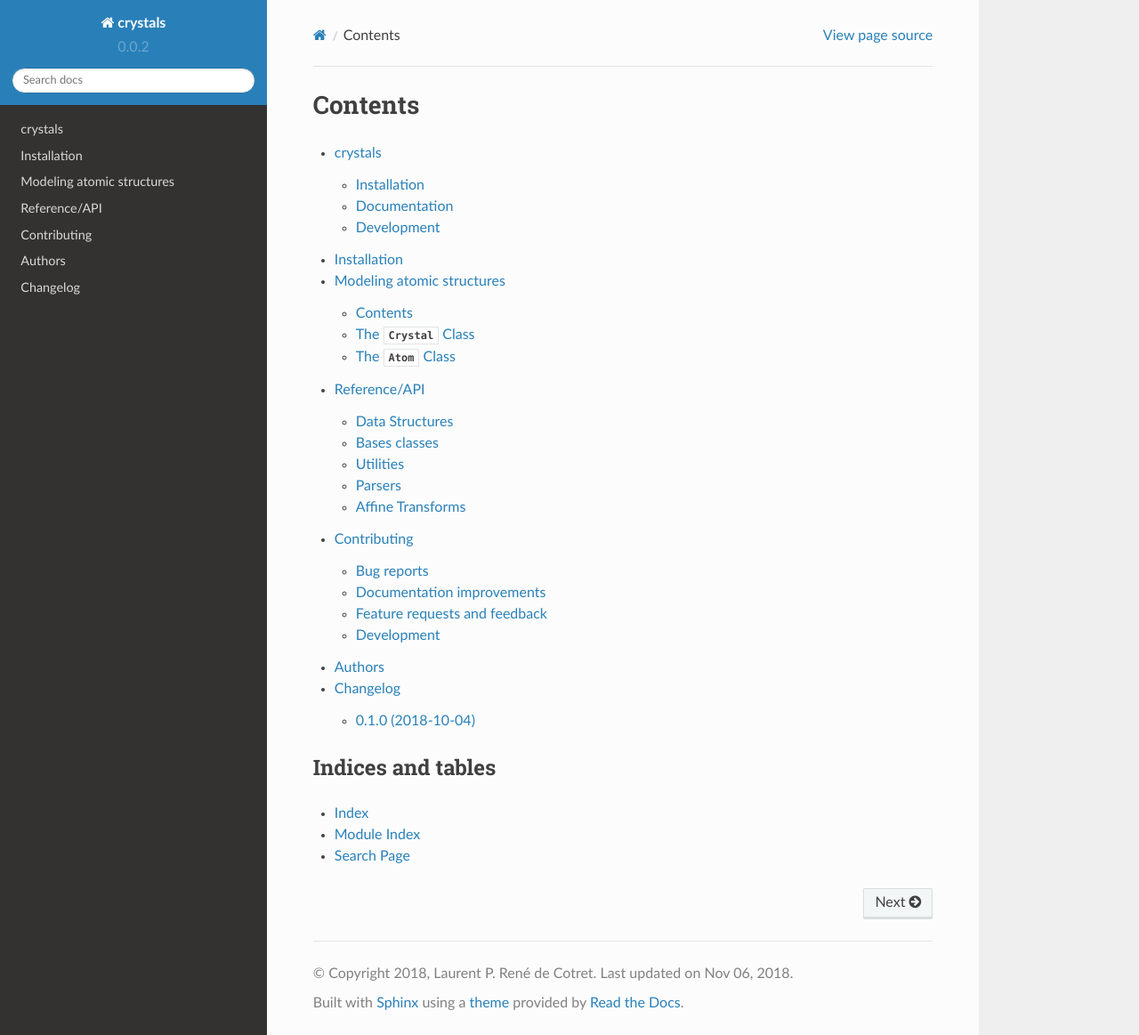
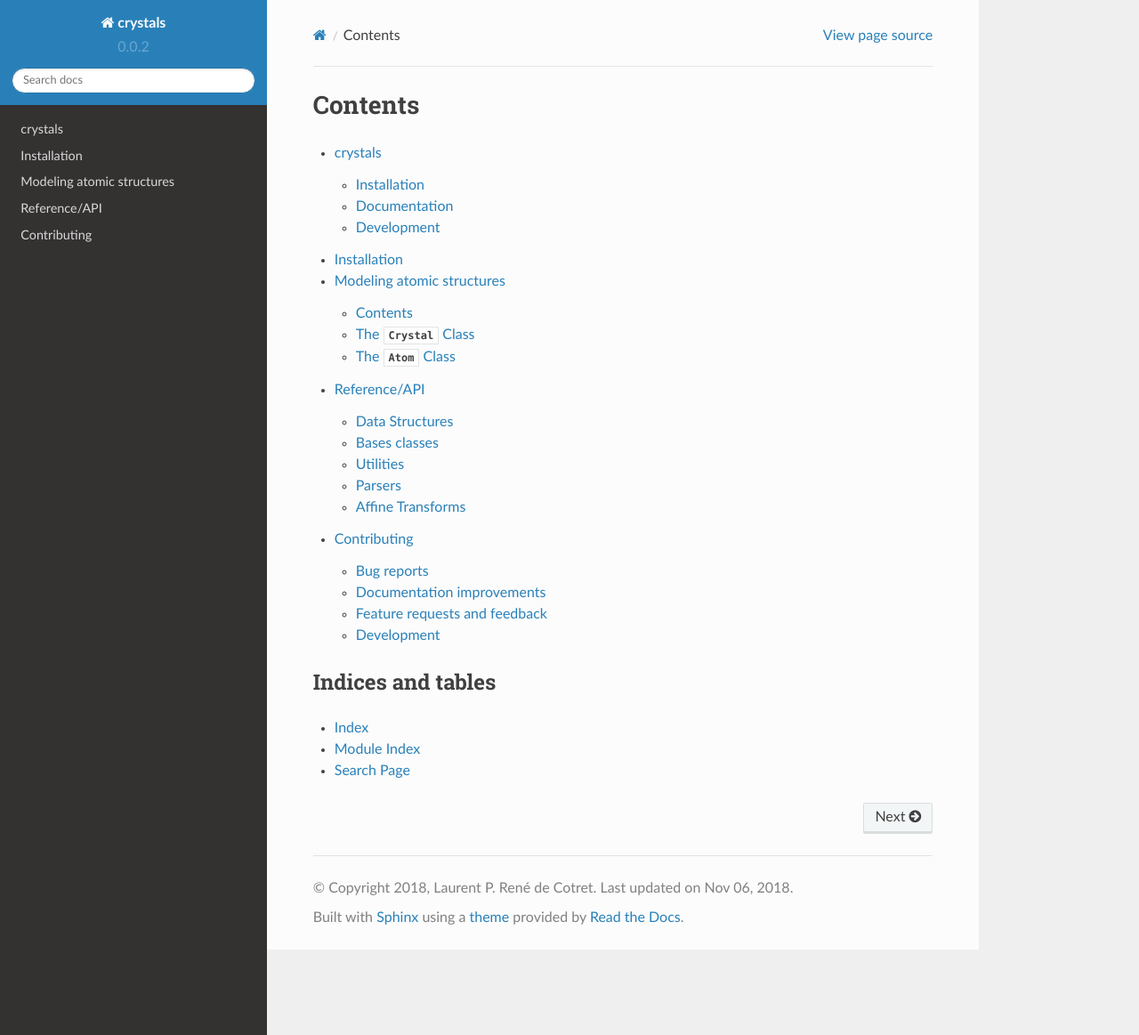
Before and after one commit to LaurentRDC/crystals, a Sphinx documentation site: the page built from docs/index.rst, in a window 1280 px wide and 1163 px high. Shown: the whole window at 89% size. Built offline with Sphinx 7.4.7 and the Read the Docs theme 2.0.0, drawn with Linux system fonts in a browser that asks for light colours.

```diff
--- a/CHANGELOG.rst
+++ b/CHANGELOG.rst
@@ -2,7 +2,7 @@
 Changelog
 =========
 
-0.1.0 (2018-10-04)
+0.0.2 (2018-11-06)
 ------------------
 
 * First release on PyPI.
--- a/docs/authors.rst
+++ /dev/null
@@ -1 +0,0 @@
-.. include:: ../AUTHORS.rst
--- a/docs/changelog.rst
+++ /dev/null
@@ -1 +0,0 @@
-.. include:: ../CHANGELOG.rst
--- a/docs/index.rst
+++ b/docs/index.rst
@@ -10,8 +10,6 @@ Contents
    guide
    reference
    contributing
-   authors
-   changelog
 
 Indices and tables
 ==================
```
Also changed, not shown: setup.py (+4 -4 lines).
